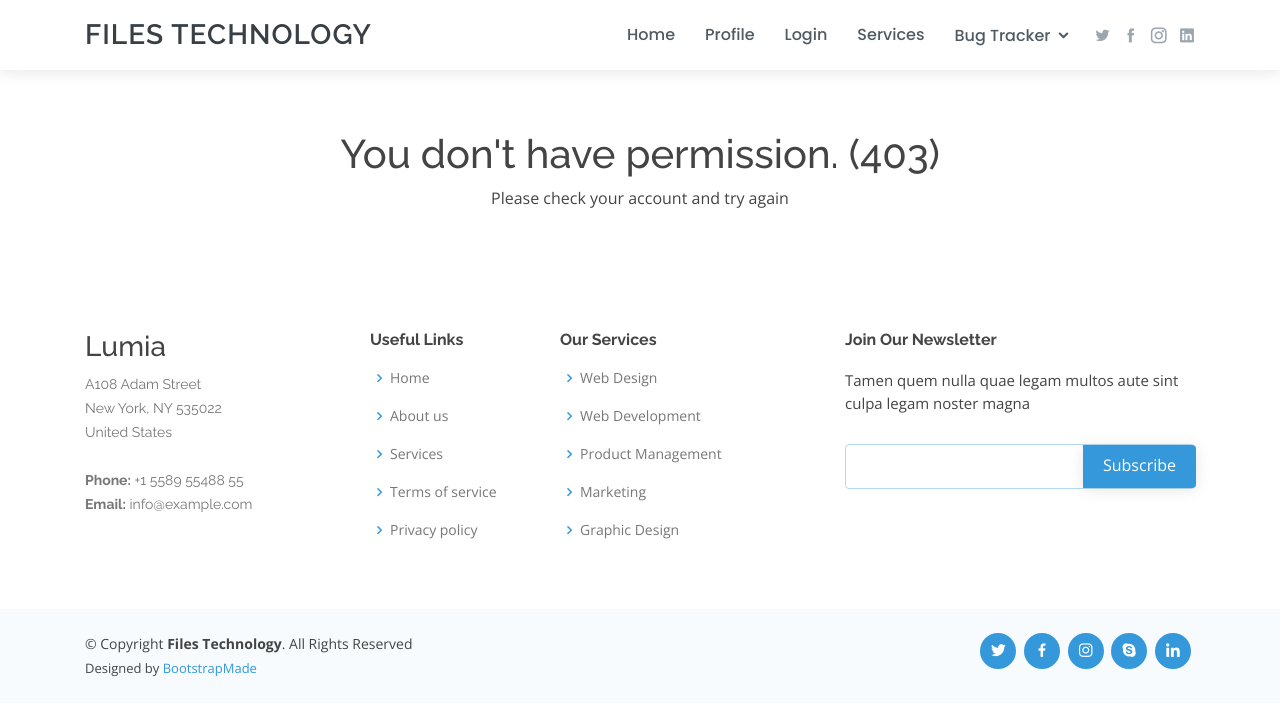
After one commit to willyflies1/bug-tracker, a Flask app: template src/templates/errors/403.html in a window 1280 px wide. The commit adds this page. Shown: the top 716 px of the page. Run offline with Flask 2, Linux system fonts and the light colour scheme; the template is opened without the code that fills it, so the values that code supplies are empty; some libraries are stand-ins or nearby versions.

Commit message:
Error pages work and look good.

```diff
--- a/src/__init__.py
+++ b/src/__init__.py
@@ -33,10 +33,12 @@ def create_app(config_class=Config):
         from src.main.routes import main
         from src.users.routes import users
         from src.bugtracker.routes import bugtracker
+        from src.errors.handlers import errors
 
         # Register Blueprints
         app.register_blueprint(main)
         app.register_blueprint(users)
         app.register_blueprint(bugtracker)
+        app.register_blueprint(errors)
 
     return app
--- a/src/static/css/style.css
+++ b/src/static/css/style.css
@@ -1584,3 +1584,14 @@ section {
   color: #fff;
   text-decoration: none;
 }
+
+/*--------------------------------------------------------------
+# Errors
+--------------------------------------------------------------*/
+.errors .container {
+    padding: 30px 20px 30px;
+}
+
+.errors .section-title {
+    padding-top: 100px;
+}
--- /dev/null
+++ b/src/templates/errors/403.html
@@ -0,0 +1,11 @@
+{% extends "base.html" %}
+{% block content %}
+	<div class="errors">
+		<div class="container">
+			<div class="section-title">
+				<h1>You don't have permission. (403)</h1>
+				<p>Please check your account and try again</p>
+			</div>
+		</div>
+	</div>
+{% endblock content%}
```
Also changed, not shown: src/bugtracker/routes.py (+9 -2 lines), src/errors/handlers.py (added, +19 -0 lines), src/templates/errors/404.html (added, +11 -0 lines), src/templates/errors/500.html (added, +11 -0 lines), src/errors/__init__.py (added).
